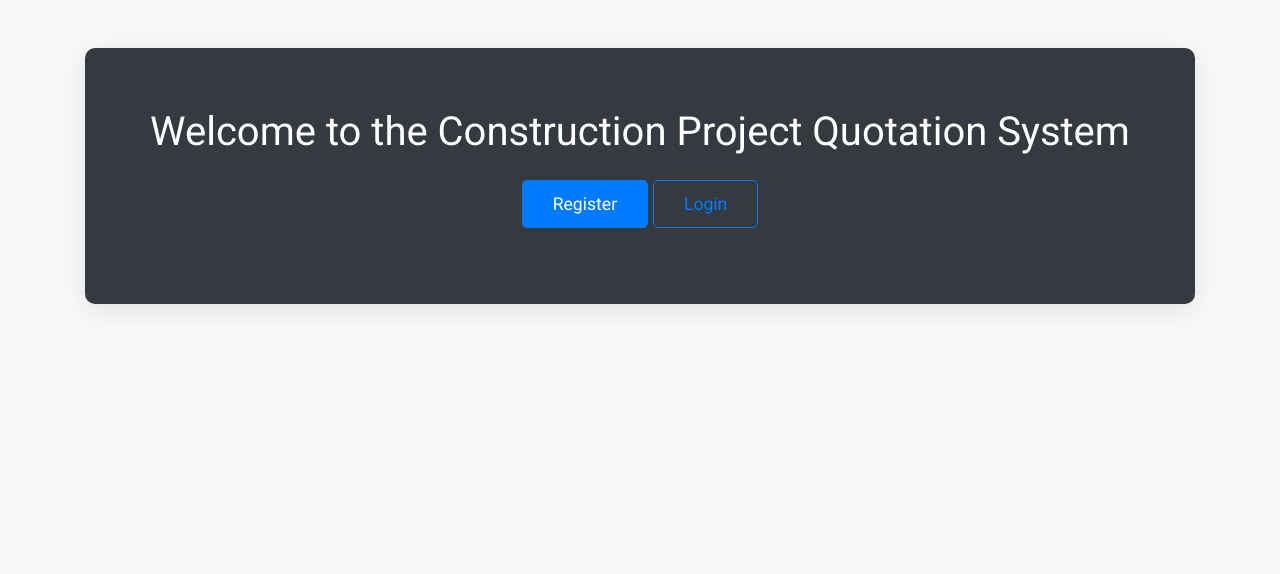
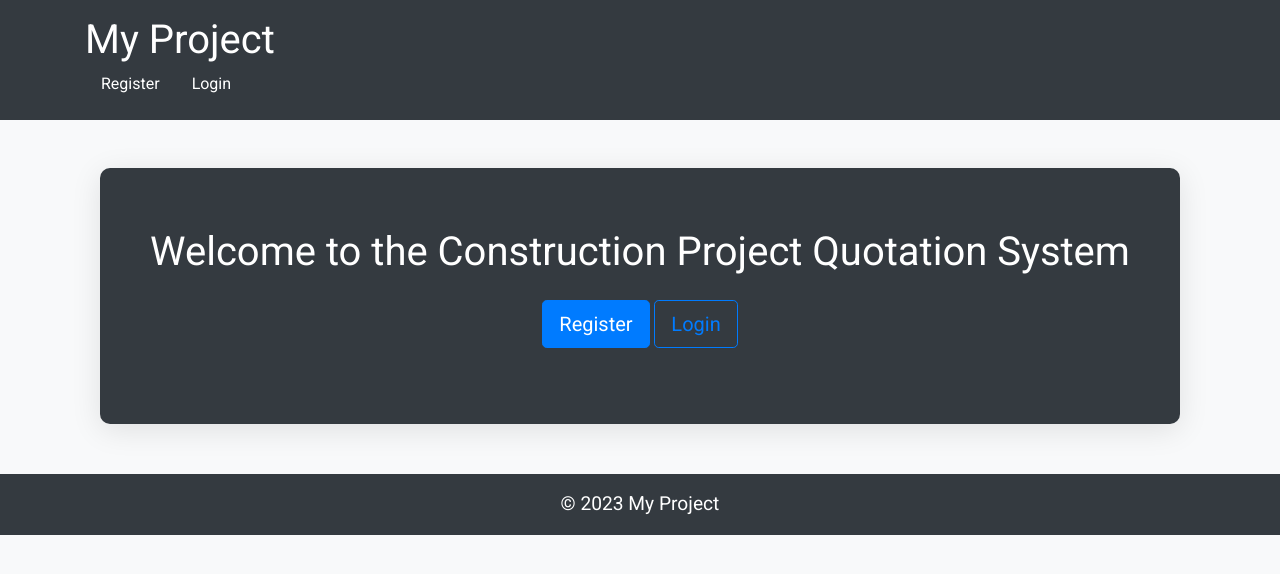
Before and after one commit to eayerishz/constructionwebsite, a Django app: page / in a window 1280 px wide. Shown: the top 574 px of the page. Run offline with Django 5.2, Linux system fonts and the light colour scheme; some libraries are stand-ins or nearby versions.

Commit message:
base.html and card design with detailed view

```diff
--- a/quotations/urls.py
+++ b/quotations/urls.py
@@ -1,15 +1,17 @@
 from django.urls import path
 from . import views
 from django.contrib import admin
-from quotations.views import home, login_view
-from .views import user_logout
+from quotations.views import home, login_view, project_detail, create_project
+from .views import user_logout, approve_project
 
 urlpatterns = [
     path('', home, name='home'),
     path('admin/', admin.site.urls),
     path('register/', views.register, name='register'),
-    path('create_project/', views.create_project, name='create_project'),
+    path('create-quotation/', create_project, name='create_quotation'),
     path('project_list/', views.project_list, name='project_list'),
+    path('projects/<int:project_id>/', project_detail, name='project_detail'),  # Now it should work
     path('login/', login_view, name='login'),
     path('logout/', user_logout, name='logout'),
+    path('approve-project/<int:project_id>/', approve_project, name='approve_project')
 ]
--- a/quotations/views.py
+++ b/quotations/views.py
@@ -1,9 +1,12 @@
-from django.shortcuts import render, redirect
+from django.shortcuts import render, redirect, get_object_or_404
 from .models import Project, ProjectElement, Material
-from django.contrib.auth import login, authenticate
-from django.contrib.auth.forms import UserCreationForm
-from django.contrib.auth.forms import AuthenticationForm
-from django.contrib.auth import logout
+from django.contrib.auth import login, authenticate, logout
+from django.contrib.auth.forms import UserCreationForm, AuthenticationForm
+from .forms import QuotationForm
+import datetime
+from django.contrib.auth.decorators import login_required
+from django.contrib.admin.views.decorators import staff_member_required
+from .models import Project
 
 def register(request):
     if request.method == 'POST':
@@ -16,18 +19,16 @@ def register(request):
         form = UserCreationForm()
     return render(request, 'register.html', {'form': form})
 
-def create_project(request):
-    if request.method == 'POST':
-        # Handle project creation logic here
-        pass
-    return render(request, 'create_project.html')
-
-def project_list(request):
-    projects = Project.objects.filter(user=request.user)
-    return render(request, 'project_list.html', {'projects': projects})
+def project_detail(request, project_id):
+    project = get_object_or_404(Project, id=project_id)
+    return render(request, 'project_detail.html', {'project': project})
 
 def home(request):
-    return render(request, 'quotations/home.html')
+    if request.user.is_authenticated:
+        projects = Project.objects.filter(user=request.user)
+    else:
+        projects = Project.objects.none()
+    return render(request, 'quotations/home.html', {'projects': projects})
 
 def login_view(request):
     if request.method == 'POST':
@@ -38,11 +39,53 @@ def login_view(request):
             user = authenticate(username=username, password=password)
             if user is not None:
                 login(request, user)
-                return redirect('project_list')  # Redirect to the project list after login
+                return redirect('project_list')
+        else:
+            # Add an error message here if desired
+            form.add_error(None, "Invalid username or password")
     else:
         form = AuthenticationForm()
     return render(request, 'quotations/login.html', {'form': form})
 
 def user_logout(request):
     logout(request)
-    return redirect('login')  # Redirect to your login page or any other page
+    return redirect('home')
+
+@login_required
+def create_project(request):
+    if request.method == 'POST':
+        area_size = request.POST.get('area_size')
+        project_element = request.POST.get('projectElement')
+        material = request.POST.get('material')
+
+        # Create a new Project instance with the logged-in user
+        project = Project(
+            name=f"Project for {request.user.username}",  # Customize this as needed
+            status='Pending',  # Set status to 'Pending'
+            start_date=datetime.date.today(),  # Ensure the field name matches your model
+            end_date=None,  # Adjust based on your requirements
+            user=request.user  # Set the user field to the current user
+        )
+        project.save()
+
+        # Process the quotation data as needed
+        print(f"Area Size: {area_size}, Element: {project_element}, Material: {material}")
+
+        return redirect('project_list')  # Redirect to project list after saving
+
+    form = QuotationForm()  # If you have a form to show on GET
+    return render(request, 'create_project.html', {'form': form})
+
+def project_list(request):
+    if request.user.is_authenticated:
+        projects = Project.objects.filter(user=request.user)
+    else:
+        projects = Project.objects.none()  # Return an empty queryset if not authenticated
+    return render(request, 'project_list.html', {'projects': projects})
+
+@staff_member_required
+def approve_project(request, project_id):
+    project = get_object_or_404(Project, id=project_id)
+    project.status = 'Approved'  # Set the project status to Approved
+    project.save()
+    return redirect('project_list')  # Redirect to project list view
--- /dev/null
+++ b/templates/quotations/base.html
@@ -0,0 +1,57 @@
+<!DOCTYPE html>
+<html lang="en">
+<head>
+    <meta charset="UTF-8">
+    <meta name="viewport" content="width=device-width, initial-scale=1.0">
+    <title>{% block title %}My Project{% endblock %}</title>
+
+    <!-- Bootstrap CSS -->
+    <link rel="stylesheet" href="https://stackpath.bootstrapcdn.com/bootstrap/4.5.2/css/bootstrap.min.css">
+
+    <!-- Google Fonts -->
+    <link href="https://fonts.googleapis.com/css2?family=Roboto:wght@400;700&display=swap" rel="stylesheet">
+
+    <!-- Additional Page-Specific Styles -->
+    {% block extra_styles %}{% endblock %}
+</head>
+<body>
+    <header class="bg-dark text-white p-3">
+        <div class="container">
+            <h1 class="mb-0">My Project</h1>
+            <nav>
+                <ul class="nav">
+                    {% if user.is_authenticated %}
+                        <!-- Show Home and Log Out if logged in -->
+                        <li class="nav-item">
+                            <a href="{% url 'project_list' %}" class="nav-link text-white">Home</a>
+                        </li>
+                        <li class="nav-item">
+                            <a href="{% url 'logout' %}" class="nav-link text-white">Log Out</a>
+                        </li>
+                    {% else %}
+                        <li class="nav-item">
+                            <a href="{% url 'home' %}" class="nav-link text-white">Register</a>
+                        </li>
+                        <li class="nav-item">
+                            <a href="{% url 'login' %}" class="nav-link text-white">Login</a>
+                        </li>
+                    {% endif %}
+                </ul>
+            </nav>
+        </div>
+    </header>
+
+    <main class="container mt-4">
+        {% block content %}{% endblock %}
+    </main>
+
+    <footer class="bg-dark text-white text-center py-3 mt-5">
+        <p class="mb-0">&copy; 2023 My Project</p>
+    </footer>
+
+    <!-- Optional JavaScript -->
+    <script src="https://code.jquery.com/jquery-3.5.1.slim.min.js"></script>
+    <script src="https://cdn.jsdelivr.net/npm/@popperjs/core@2.9.2/dist/umd/popper.min.js"></script>
+    <script src="https://stackpath.bootstrapcdn.com/bootstrap/4.5.2/js/bootstrap.min.js"></script>
+</body>
+</html>
--- a/templates/quotations/home.html
+++ b/templates/quotations/home.html
@@ -1,60 +1,9 @@
+{% extends "quotations/base.html" %}
 {% load static %}
-<!DOCTYPE html>
-<html lang="en">
-<head>
-    <meta charset="UTF-8">
-    <meta name="viewport" content="width=device-width, initial-scale=1.0">
-    <link rel="stylesheet" href="https://stackpath.bootstrapcdn.com/bootstrap/4.5.2/css/bootstrap.min.css">
-    <link href="https://fonts.googleapis.com/css2?family=Roboto:wght@400;700&display=swap" rel="stylesheet">
-    <title>Home - Construction Project Quotation System</title>
-    <style>
-        body {
-            background-color: #f8f9fa; /* Light gray background */
-            font-family: 'Roboto', sans-serif;
-        }
-        .hero {
-            background-color: #343a40; /* Dark gray */
-            color: white;
-            padding: 60px 30px;
-            border-radius: 10px;
-            text-align: center;
-            box-shadow: 0 6px 30px rgba(0, 0, 0, 0.1);
-            margin-bottom: 50px;
-        }
-        .btn-primary {
-            background-color: #007bff; /* Blue */
-            color: white;
-            border-radius: 5px;
-            padding: 10px 30px;
-            font-size: 1.1rem;
-        }
-        .btn-outline-primary {
-            border-color: #007bff; /* Blue */
-            color: #007bff;
-            border-radius: 5px;
-            padding: 10px 30px;
-            font-size: 1.1rem;
-        }
-        footer {
-            margin-top: 50px;
-            text-align: center;
-            padding: 20px 0;
-            background-color: #343a40; /* Dark gray */
-            color: white;
-            position: relative;
-            bottom: 0;
-            width: 100%;
-        }
-        h1 {
-            font-size: 2.5rem; /* Larger title */
-            margin-bottom: 20px;
-        }
-        p {
-            font-size: 1.2rem; /* Slightly larger paragraph text */
-        }
-    </style>
-</head>
-<body>
+
+{% block title %}Home - Construction Project Quotation System{% endblock %}
+
+{% block content %}
 <div class="container mt-5">
     <div class="hero">
         <h1>Welcome to the Construction Project Quotation System</h1>
@@ -63,4 +12,40 @@
             <a href="{% url 'login' %}" class="btn btn-outline-primary btn-lg">Login</a>
         </p>
     </div>
-    </div ⬤
+</div>
+{% endblock %}
+
+{% block extra_styles %}
+<style>
+    body {
+        background-color: #f8f9fa;
+        font-family: 'Roboto', sans-serif;
+    }
+    .hero {
+        background-color: #343a40;
+        color: white;
+        padding: 60px 30px;
+        border-radius: 10px;
+        text-align: center;
+        box-shadow: 0 6px 30px rgba(0, 0, 0, 0.1);
+        margin-bottom: 50px;
+    }
+    footer {
+        margin-top: 50px;
+        text-align: center;
+        padding: 20px 0;
+        background-color: #343a40;
+        color: white;
+        position: relative;
+        bottom: 0;
+        width: 100%;
+    }
+    h1 {
+        font-size: 2.5rem;
+        margin-bottom: 20px;
+    }
+    p {
+        font-size: 1.2rem;
+    }
+</style>
+{% endblock %}
```
Also changed, not shown: quotations/forms.py (+9 -4 lines), quotations/models.py (+17 -9 lines), templates/create_project.html (+12 -49 lines), templates/project_detail.html (added, +92 -0 lines), templates/project_list.html (+14 -13 lines), templates/quotations/login.html (+23 -32 lines), templates/register.html (+7 -19 lines), db.sqlite3, quotations/migrations/0002_remove_project_area_size_remove_project_created_at_and_more.py (added). Lines whose indentation alone changed are shown as unchanged.
